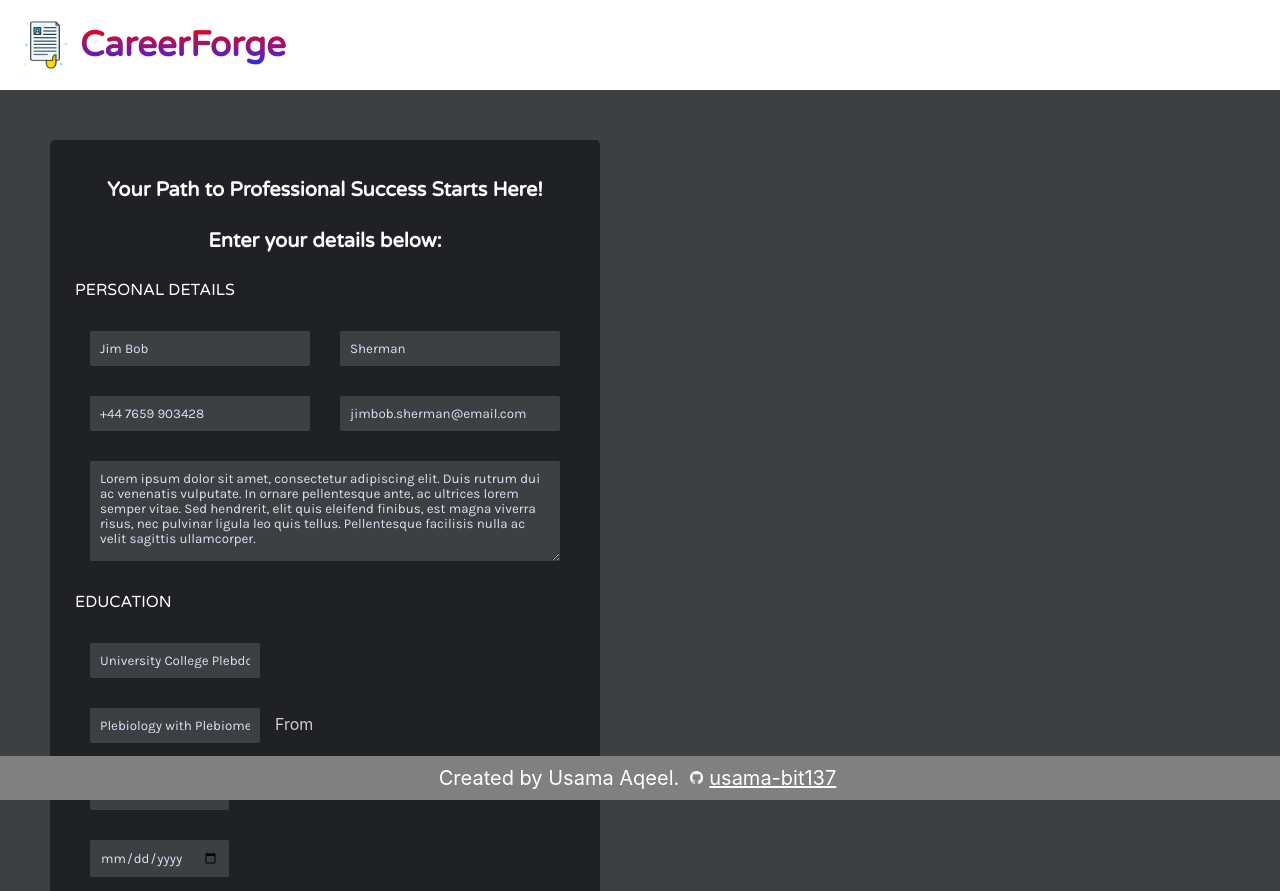
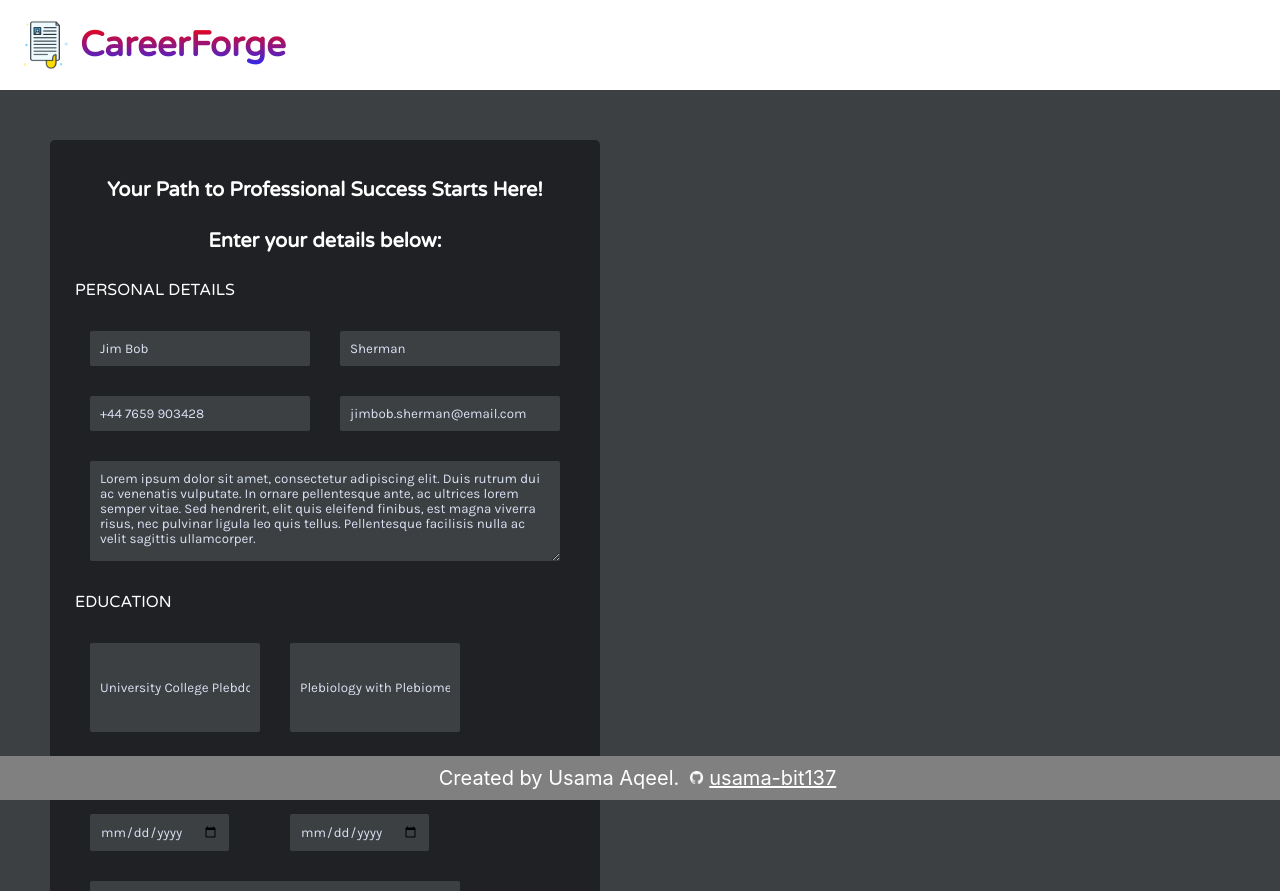
Before and after one commit to usama-bit137/career-forger, a React (Create React App) app: page / in a window 1280 px wide. Shown: the top 891 px of the page. Built offline with nearby package versions, Linux system fonts and the light colour scheme.

Commit message:
No major results acheived from debugging the Experience component

```diff
--- a/src/components/Experience.js
+++ b/src/components/Experience.js
@@ -1,4 +1,6 @@
 import React, { Component } from "react"
+
+/* REMEMBER: This is a form element!!! */
 
 export default class Experience extends Component {
     constructor(props) {
@@ -8,7 +10,7 @@ export default class Experience extends Component {
 
     render() {
         return (
-            <form className={this.props.parentName} name={this.props.parentName}>
+            <form className={`${this.props.parentName}-form`} name={this.props.parentName}>
             <input
                 type="text"
                 name={this.props.place}
@@ -24,8 +26,8 @@ export default class Experience extends Component {
                 onChange = {this.handleChange}
             />
 
-                <label>
-                    From
+            <label className="date-set">
+                <p className="date-title">From</p>
                 <input
                     type="date"
                     name="start"
@@ -34,8 +36,8 @@ export default class Experience extends Component {
                 />
             </label>
 
-                <label>
-                    Until
+            <label className="date-set">
+                <p className="date-title">Until</p>
                 <input
                     type="date"
                     name="start"
```
Lines whose indentation alone changed are shown as unchanged.
